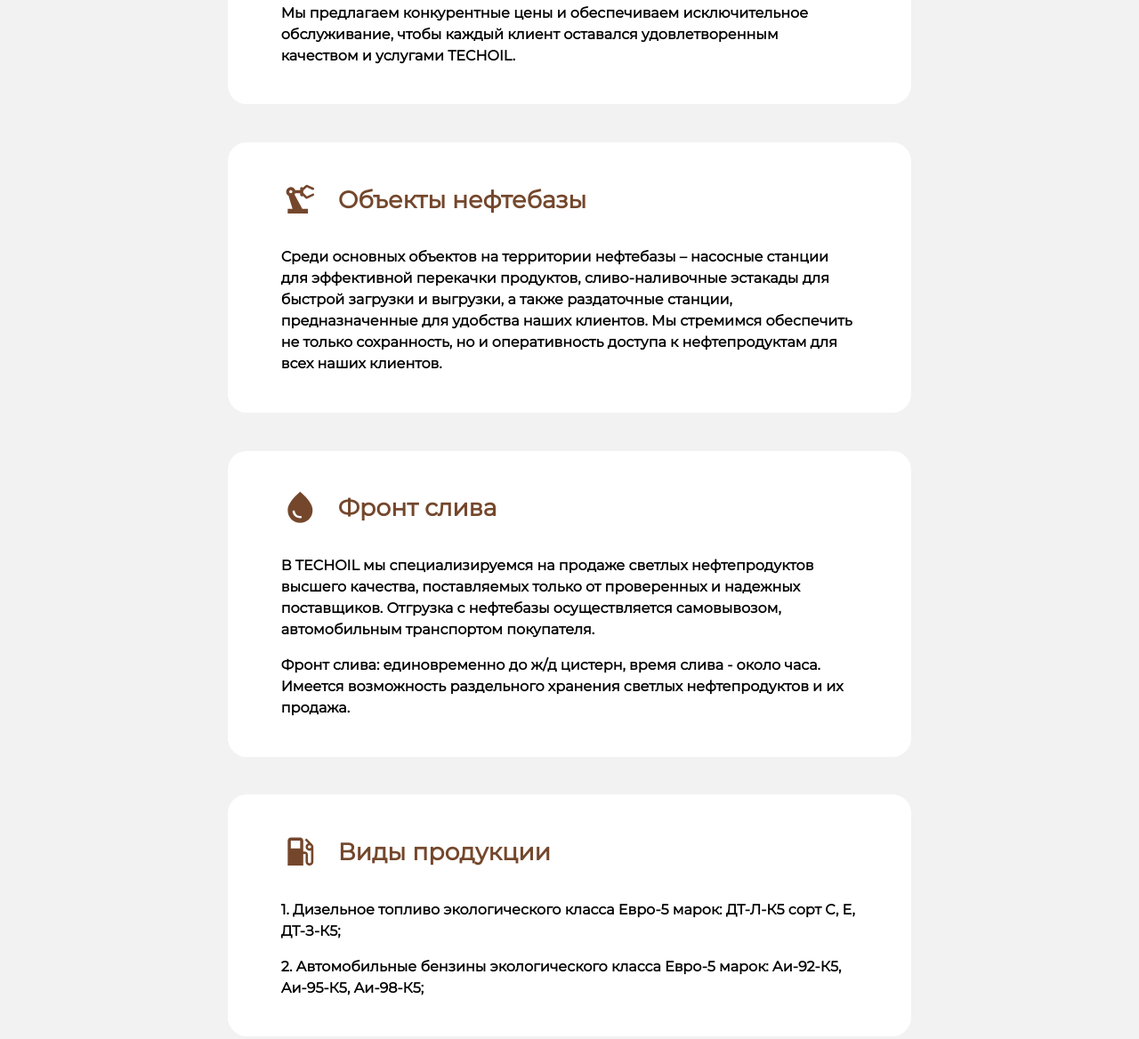
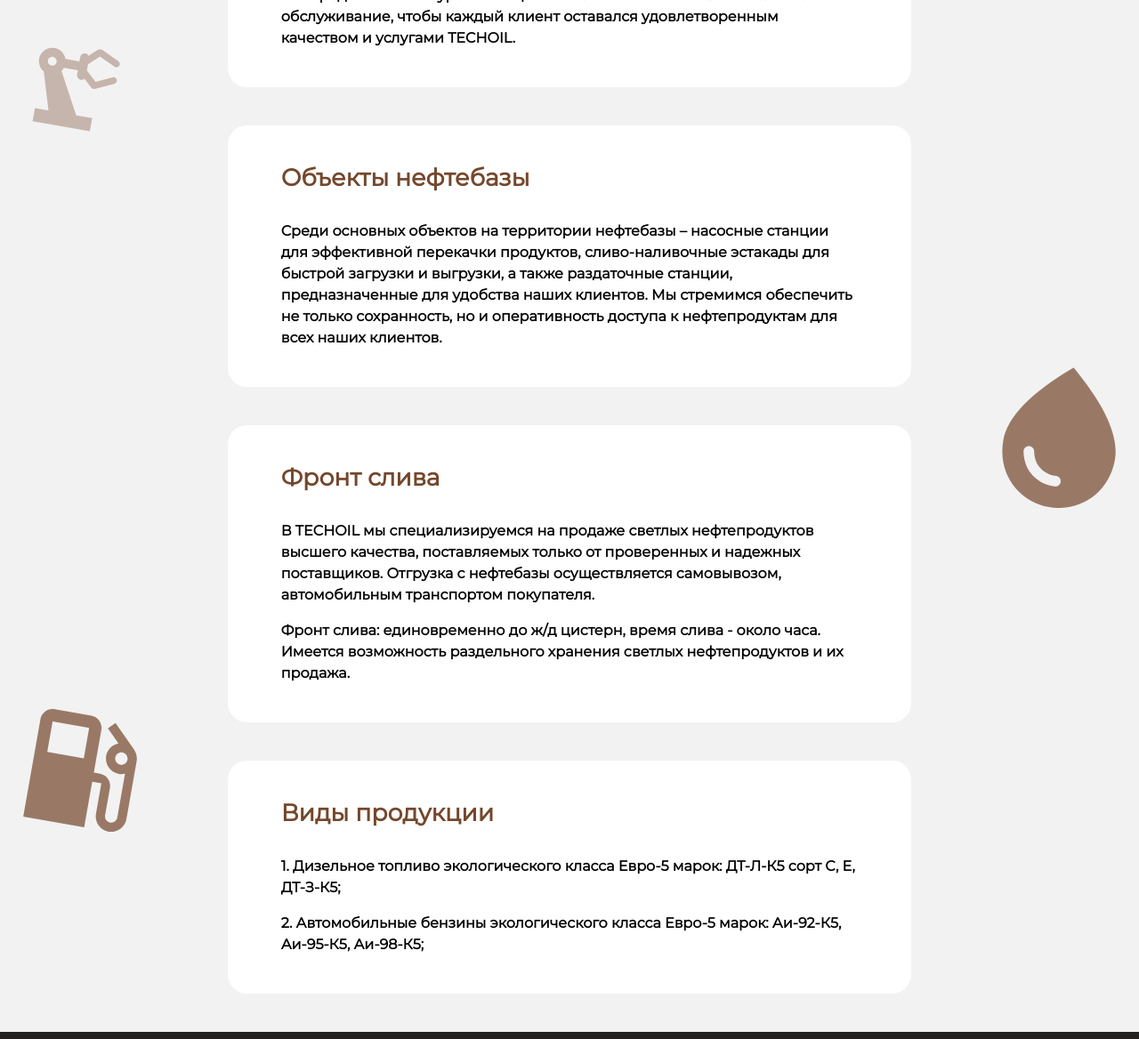
Before and after one commit to ZellesStudio/zellesstudio.github.io, a plain HTML site: page oildepot.html in a window 1280 px wide. Shown: the part 765-1933 px from the top of the page at 89% size. Drawn offline with Linux system fonts and the light colour scheme; files whose address does not match are found by name.

Commit message:
Добавил картинки на странице нефтебазы

```diff
--- a/css/oildepot.css
+++ b/css/oildepot.css
@@ -16,6 +16,8 @@ main {
     padding-left: 4.6354em;
     padding-right: 4.6354em;
     border-radius: 1.6667em;
+    position: relative;
+    z-index: 3;
 }
 
 .info_block_title {
@@ -48,6 +50,13 @@ main {
     font-weight: 600;
     color: #000000;
     line-height: 150%;
+}
+
+.absolute_image {
+    position: absolute;
+    z-index: 1;
+    width: 10vw;
+    opacity: 0.7;
 }
 
 @media (min-aspect-ratio: 147/70) {
--- a/oildepot.html
+++ b/oildepot.html
@@ -44,15 +44,36 @@
         </nav>
     </div>
     <main>
+        <svg class="absolute_image" style="left: 2vw;" viewBox="0 0 381 354" fill="none" xmlns="http://www.w3.org/2000/svg">
+            <path
+                d="M328.77 353.352L369.288 123.563L216.73 28.9683L41.0192 65.6808L0.50125 295.469L82.5686 309.94L108.616 162.219L272.75 191.16L246.703 338.881L328.77 353.352ZM154.011 288.69L121.184 282.901L115.395 315.728L148.222 321.516L154.011 288.69ZM195.52 245.237L162.693 239.449L156.905 272.276L189.732 278.064L195.52 245.237ZM219.665 300.266L186.838 294.478L181.049 327.305L213.876 333.093L219.665 300.266Z"
+                fill="#74472C" />
+        </svg>
+        <svg class="absolute_image" style="top: 32vw; right: 2vw;" viewBox="0 0 402 409" fill="none" xmlns="http://www.w3.org/2000/svg">
+            <path
+                d="M392.241 236.527L360.267 183.671L376.527 124.09L319.647 100.183L297.887 42.1899L237.856 56.3135L186.276 22.5098L146.022 69.3988L84.4249 72.2459L79.2972 133.96L31.1448 172.856L63.119 225.711L46.8301 285.457L103.71 309.364L125.499 367.192L185.559 352.905L237.139 386.708L277.393 339.819L339.019 336.808L344.117 275.259L392.241 236.527ZM166.683 276.635L115.338 203.102L143.914 183.093L175.249 228.051L288.257 148.635L308.265 177.21L166.683 276.635Z"
+                fill="#74472C" />
+        </svg>
+        <svg class="absolute_image" style="top: 62vw; left: 2vw;" viewBox="0 0 425 464" fill="none" xmlns="http://www.w3.org/2000/svg">
+            <g opacity="0.5">
+                <path
+                    d="M333.821 192.435L269.871 209.59L237.965 166.902L242.017 143.923L286.599 114.721L340.825 152.714C346.541 156.768 354.255 155.251 358.28 149.699C362.335 143.983 360.818 136.269 355.266 132.244L296.221 90.8624C290.505 86.8082 282.888 86.8189 277.095 90.8747L243.905 112.1C241.645 107.64 237.513 104.204 232.26 103.278C223.233 101.686 214.545 107.77 212.953 116.797L210.059 133.21L157.864 124.007C153.892 100.46 134.233 81.4233 107.315 82.4311C87.5523 83.1773 68.4088 96.7256 61.5469 115.486C54.1157 136.515 61.9486 157.358 76.9249 170.322L94.5747 315.933L44.0212 307.019L35.3388 356.259L248.714 393.883L257.396 344.643L197.98 334.166L143.117 168.286C146.602 164.839 149.624 161.14 152.075 156.834L204.27 166.037L201.376 182.451C199.784 191.478 205.868 200.167 214.896 201.758C220.148 202.685 225.207 200.869 228.856 197.45L252.784 228.748C256.84 234.54 263.995 237.155 270.753 235.301L340.39 216.609C347.148 214.755 351.048 207.996 349.193 201.238C347.309 194.644 340.579 190.58 333.821 192.435ZM105.79 148.673C96.7621 147.081 90.6784 138.392 92.2702 129.365C93.862 120.338 102.55 114.254 111.578 115.846C120.605 117.437 126.689 126.126 125.097 135.153C123.505 144.181 114.817 150.264 105.79 148.673Z"
+                    fill="#74472C" />
+            </g>
+        </svg>
+        <svg class="absolute_image" style="top: 92vw; right: 2vw;" viewBox="0 0 268 331" fill="none" xmlns="http://www.w3.org/2000/svg">
+            <path
+                d="M168.634 0.556535C67.9818 59.812 12.7839 116.59 3.17537 171.082C-11.2374 252.821 41.8146 316.67 110.751 328.826C179.688 340.981 251.378 299.128 265.791 217.388C275.399 162.896 242.949 90.6635 168.634 0.556535ZM65.4601 185.45C71.5331 186.52 75.7046 191.656 75.8117 197.768C76.1162 235.392 104.61 253.278 127.251 255.409C134.366 256.325 139.291 262.948 138.047 270.005C136.889 276.571 130.682 281.061 124.058 280.232C88.7214 276.201 51.3827 248.97 50.7962 197.588C50.7855 189.97 57.9099 184.118 65.4601 185.45Z"
+                fill="#74472C" />
+        </svg>
+        <svg class="absolute_image" style="top: 122vw; left: 2vw;" viewBox="0 0 307 332" fill="none" xmlns="http://www.w3.org/2000/svg">
+            <path
+                d="M299.03 109.886L299.223 109.751L248.931 37.9269L228.465 52.2574L256.991 92.9964C240.52 96.1848 226.918 109.018 223.822 126.58C219.828 149.231 234.969 170.855 257.62 174.849C263.529 175.891 269.177 175.533 274.641 174.297L253.774 292.638C252.183 301.665 243.494 307.749 234.467 306.157C225.439 304.565 219.356 295.877 220.948 286.849L233.971 212.989C237.155 194.934 224.987 177.557 206.932 174.374L190.519 171.479L210.778 56.5852C213.962 38.5304 201.794 21.1535 183.739 17.97L85.2586 0.605167C67.2038 -2.57838 49.8269 9.58901 46.6434 27.6438L0.337187 290.259L164.472 319.201L186.178 196.1L210.798 200.441L196.327 282.508C192.333 305.159 207.475 326.783 230.126 330.777C252.776 334.771 274.401 319.629 278.395 296.979L305.889 141.051C307.886 129.726 305.113 118.575 299.03 109.886ZM163.48 132.864L64.9996 115.499L79.4703 33.4321L177.951 50.7969L163.48 132.864ZM261.961 150.229C252.934 148.637 246.85 139.949 248.442 130.921C250.034 121.894 258.722 115.81 267.749 117.402C276.777 118.994 282.861 127.682 281.269 136.71C279.677 145.737 270.989 151.821 261.961 150.229Z"
+                fill="#74472C" />
+        </svg>
+
         <div class="info_block">
             <div class="info_block_title">
-                <svg viewBox="0 0 64 64" fill="none" xmlns="http://www.w3.org/2000/svg">
-                    <g clip-path="url(#clip0_548_565)">
-                        <path
-                            d="M58.6673 56V18.6667L32.0006 8L5.33398 18.6667V56H18.6673V32H45.334V56H58.6673ZM29.334 50.6667H24.0007V56H29.334V50.6667ZM34.6673 42.6667H29.334V48H34.6673V42.6667ZM40.0006 50.6667H34.6673V56H40.0006V50.6667Z"
-                            fill="#74472C" />
-                    </g>
-                </svg>
                 <span>Хранение</span>
             </div>
             <div class="info_block_text">
@@ -64,13 +85,6 @@
         </div>
         <div class="info_block">
             <div class="info_block_title">
-                <svg viewBox="0 0 65 64" fill="none" xmlns="http://www.w3.org/2000/svg">
-                    <g clip-path="url(#clip0_548_576)">
-                        <path
-                            d="M61.8327 32L55.326 24.56L56.2327 14.72L46.606 12.5333L41.566 4L32.4993 7.89333L23.4327 4L18.3927 12.5067L8.76602 14.6667L9.67268 24.5333L3.16602 32L9.67268 39.44L8.76602 49.3067L18.3927 51.4933L23.4327 60L32.4993 56.08L41.566 59.9733L46.606 51.4667L56.2327 49.28L55.326 39.44L61.8327 32ZM27.406 44.5867L17.2727 34.4267L21.2193 30.48L27.406 36.6933L43.006 21.04L46.9527 24.9867L27.406 44.5867Z"
-                            fill="#74472C" />
-                    </g>
-                </svg>
                 <span>Контроль качества</span>
             </div>
             <div class="info_block_text">
@@ -85,13 +99,6 @@
         </div>
         <div class="info_block">
             <div class="info_block_title">
-                <svg viewBox="0 0 65 64" fill="none" xmlns="http://www.w3.org/2000/svg">
-                    <g clip-path="url(#clip0_548_587)">
-                        <path
-                            d="M53.6465 21.8933L44.0465 26.3733L37.8332 20.5333V16.8L44.0465 10.96L53.6465 15.44C54.6599 15.92 55.8332 15.4667 56.3132 14.48C56.7932 13.4667 56.3399 12.2933 55.3532 11.8133L44.8999 6.93335C43.8865 6.45335 42.6865 6.66668 41.8865 7.46668L37.2465 11.7333C36.7665 11.0933 36.0199 10.6667 35.1665 10.6667C33.6999 10.6667 32.4999 11.8667 32.4999 13.3333V16H24.0199C22.7399 12.4 19.1132 9.94668 14.8999 10.8533C11.8065 11.52 9.16654 14.1867 8.60654 17.3333C8.01988 20.8533 9.83321 23.92 12.5532 25.5467L19.3799 48H11.1665V56H45.8332V48H36.1799L22.9265 23.3867C23.3799 22.7467 23.7532 22.08 24.0199 21.3333H32.4999V24C32.4999 25.4667 33.6999 26.6667 35.1665 26.6667C36.0199 26.6667 36.7665 26.24 37.2465 25.6L41.8865 29.8667C42.6865 30.6667 43.8865 30.88 44.8999 30.4L55.3532 25.52C56.3665 25.04 56.7932 23.8667 56.3132 22.8533C55.8332 21.8667 54.6599 21.4133 53.6465 21.8933ZM16.4999 21.3333C15.0332 21.3333 13.8332 20.1333 13.8332 18.6667C13.8332 17.2 15.0332 16 16.4999 16C17.9665 16 19.1665 17.2 19.1665 18.6667C19.1665 20.1333 17.9665 21.3333 16.4999 21.3333Z"
-                            fill="#74472C" />
-                    </g>
-                </svg>
                 <span>Объекты нефтебазы</span>
             </div>
             <div class="info_block_text">
@@ -103,13 +110,6 @@
         </div>
         <div class="info_block">
             <div class="info_block_title">
-                <svg viewBox="0 0 65 64" fill="none" xmlns="http://www.w3.org/2000/svg">
-                    <g clip-path="url(#clip0_548_600)">
-                        <path
-                            d="M32.4993 5.33337C18.286 17.4667 11.166 27.9467 11.166 36.8C11.166 50.08 21.2993 58.6667 32.4993 58.6667C43.6993 58.6667 53.8327 50.08 53.8327 36.8C53.8327 27.9467 46.7127 17.4667 32.4993 5.33337ZM21.3793 37.3334C22.366 37.3334 23.166 38.0267 23.3527 38.9867C24.446 44.9067 29.4327 46.9334 33.0593 46.64C34.206 46.5867 35.166 47.4934 35.166 48.64C35.166 49.7067 34.3127 50.5867 33.246 50.64C27.566 50.9867 20.926 47.7334 19.406 39.6534C19.1927 38.4534 20.1527 37.3334 21.3793 37.3334Z"
-                            fill="#74472C" />
-                    </g>
-                </svg>
                 <span>Фронт слива</span>
             </div>
             <div class="info_block_text">
@@ -122,13 +122,6 @@
         </div>
         <div class="info_block">
             <div class="info_block_title">
-                <svg viewBox="0 0 65 64" fill="none" xmlns="http://www.w3.org/2000/svg">
-                    <g clip-path="url(#clip0_548_609)">
-                        <path
-                            d="M53.2194 19.28L53.246 19.2533L43.326 9.33333L40.4993 12.16L46.126 17.7867C43.6194 18.7467 41.8327 21.1467 41.8327 24C41.8327 27.68 44.8194 30.6667 48.4994 30.6667C49.4594 30.6667 50.3394 30.4533 51.166 30.1067V49.3333C51.166 50.8 49.966 52 48.4994 52C47.0327 52 45.8327 50.8 45.8327 49.3333V37.3333C45.8327 34.4 43.4327 32 40.4993 32H37.8327V13.3333C37.8327 10.4 35.4327 8 32.4993 8H16.4993C13.566 8 11.166 10.4 11.166 13.3333V56H37.8327V36H41.8327V49.3333C41.8327 53.0133 44.8194 56 48.4994 56C52.1794 56 55.166 53.0133 55.166 49.3333V24C55.166 22.16 54.4193 20.48 53.2194 19.28ZM32.4993 26.6667H16.4993V13.3333H32.4993V26.6667ZM48.4994 26.6667C47.0327 26.6667 45.8327 25.4667 45.8327 24C45.8327 22.5333 47.0327 21.3333 48.4994 21.3333C49.966 21.3333 51.166 22.5333 51.166 24C51.166 25.4667 49.966 26.6667 48.4994 26.6667Z"
-                            fill="#74472C" />
-                    </g>
-                </svg>
                 <span>Виды продукции</span>
             </div>
             <div class="info_block_text">
```
